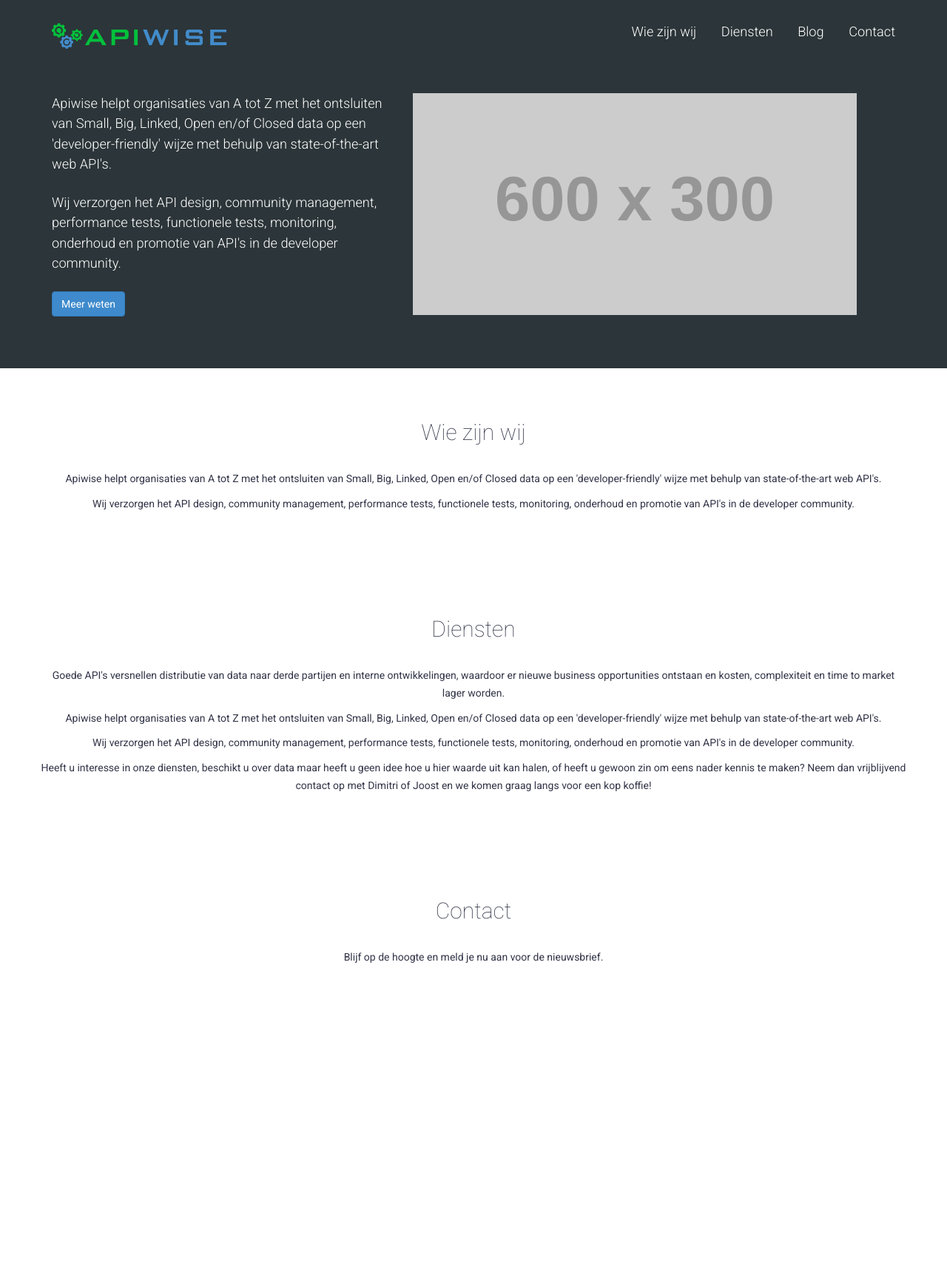
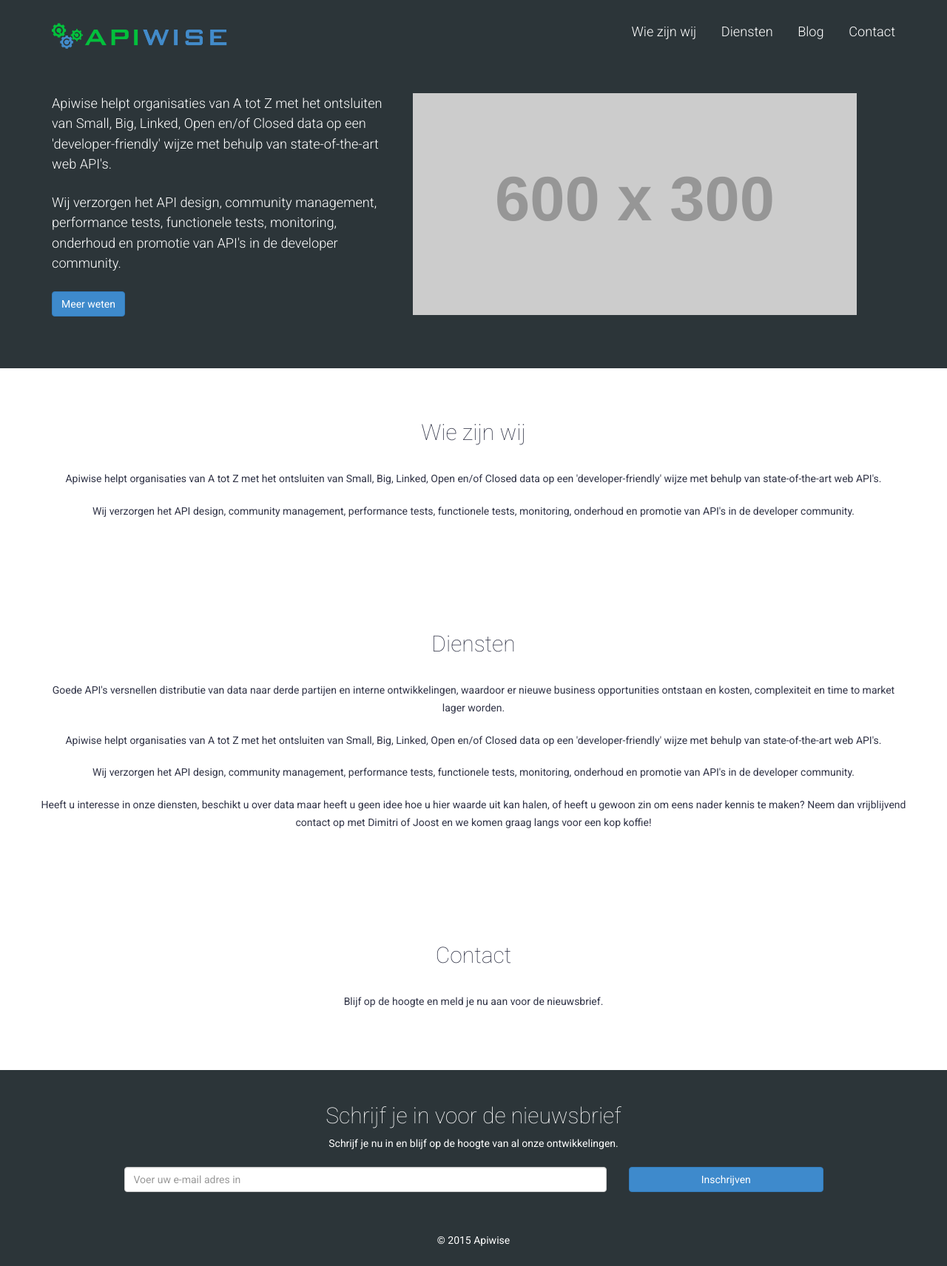
Before and after one commit to joostfarla/apiwise.github.io, a Jekyll site: the page built from index.html, in a window 1280 px wide. Shown: the whole page at 74% size. Built offline with Jekyll 4.4.1, drawn with Linux system fonts in a browser that asks for light colours; nearby versions of some CDN libraries; comment, search, counter and statistics services are not loaded; before the commit the page ends 1377 px from its top, so only the background shows below that.

Commit message:
Added footer

```diff
--- a/_sass/_layout.scss
+++ b/_sass/_layout.scss
@@ -5,6 +5,7 @@ body {
 
 p {
     line-height: 1.7;
+    margin-bottom: 20px;
 }
 
 .btn:hover {
@@ -58,3 +59,28 @@ p {
 .block-body {
     text-align: center;
 }
+
+.footer {
+    background-color: #2C3539;
+    padding: 25px 0 25px;
+    color: #fff;
+
+    .copyright {
+        text-align: center;
+        margin-top: 40px;
+    }
+}
+
+.newsletter-signup {
+    .response {
+        margin-top: 15px;
+    }
+
+    #mce-error-response {
+        color: $brand-danger;
+    }
+
+    #mce-success-response {
+        color: $brand-success;
+    }
+}
--- a/index.html
+++ b/index.html
@@ -66,3 +66,38 @@ layout: default
         </div>
     </div>
 </section>
+
+<footer class="footer">
+    <div class="container">
+        <div class="row">
+            <div class="col-lg-12">
+                <h2 class="text-center">Schrijf je in voor de nieuwsbrief</h2>
+                <p class="text-center">Schrijf je nu in en blijf op de hoogte van al onze ontwikkelingen.</p>
+            </div>
+        </div>
+        <div class="row newsletter-signup">
+            <form action="//apiwise.us11.list-manage.com/subscribe/post?u=cfb6cc244b6f21da8b2e32adf&amp;id=dc94828720" method="post" id="mc-embedded-subscribe-form" name="mc-embedded-subscribe-form" class="validate" target="_blank" novalidate>
+                <div class="form-group col-lg-7 col-md-8 col-sm-8 col-lg-offset-1">
+                    <div class="mc-field-group">
+                        <label class="sr-only" for="mce-EMAIL">E-mail adres</label>
+                        <input type="email" name="EMAIL" class="form-control" id="mce-EMAIL" placeholder="Voer uw e-mail adres in" required="">
+                    </div>
+                    <div id="mce-responses" class="clearfix">
+                        <div class="response" id="mce-error-response" style="display:none"></div>
+                        <div class="response" id="mce-success-response" style="display:none"></div>
+                    </div>
+                    <div style="position: absolute; left: -5000px;"><input type="text" name="b_cfb6cc244b6f21da8b2e32adf_dc94828720" tabindex="-1" value=""></div>
+                </div>
+                <div class="form-group col-lg-3 col-md-4 col-sm-4">
+                    <input type="submit" value="Inschrijven" name="subscribe" id="mc-embedded-subscribe" class="btn btn-primary btn-block">
+                </div>
+                <script type='text/javascript' src='//s3.amazonaws.com/downloads.mailchimp.com/js/mc-validate.js'></script><script type='text/javascript'>(function($) {window.fnames = new Array(); window.ftypes = new Array();fnames[0]='EMAIL';ftypes[0]='email';fnames[1]='FNAME';ftypes[1]='text';fnames[2]='LNAME';ftypes[2]='text';}(jQuery));var $mcj = jQuery.noConflict(true);</script>
+            </form>
+        </div>
+        <div class="row">
+            <div class="col-lg-12">
+                <div class="copyright">&copy; 2015 Apiwise</div>
+            </div>
+        </div>
+    </div>
+</footer>
```
